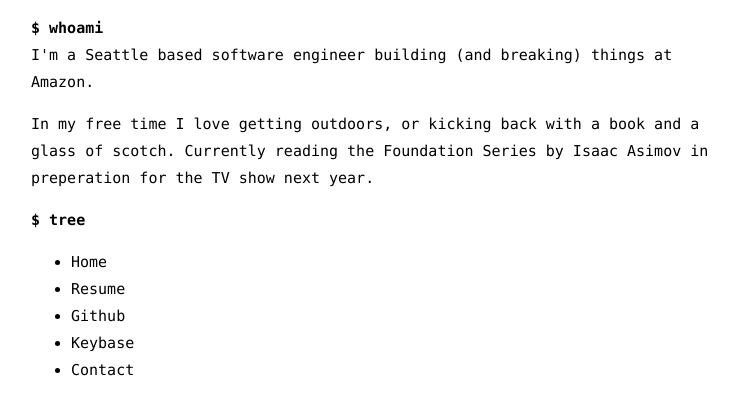
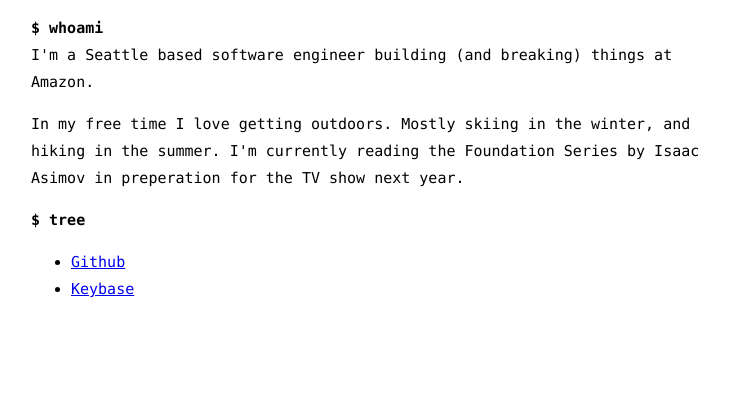
Before and after one commit to chriswr95/personal-website, a React (Create React App) app: page / in a window 1280 px wide. Shown: the top 414 px of the page, without its empty margins (259-997 px from the left). Built offline with nearby package versions, Linux system fonts and the light colour scheme.

Commit message:
Updates to website

```diff
--- a/public/index.html
+++ b/public/index.html
@@ -24,7 +24,7 @@
       work correctly both with client-side routing and a non-root public URL.
       Learn how to configure a non-root public URL by running `npm run build`.
     -->
-    <title>React App</title>
+    <title>Christopher Wright</title>
   </head>
   <body>
     <noscript>You need to enable JavaScript to run this app.</noscript>
--- a/src/App.css
+++ b/src/App.css
@@ -1,9 +1,5 @@
 .App {
   text-align: left;
-
-}
-
-.body {
   margin: 10;
   font-family: "SFMono-Regular", "Source Code Pro", "Consolas", "Menlo", "Courier", monospace;
   font-size: 15px;
@@ -19,12 +15,3 @@
 .main .p {
   margin-bottom: 15px;
 }
-
-@keyframes App-logo-spin {
-  from {
-    transform: rotate(0deg);
-  }
-  to {
-    transform: rotate(360deg);
-  }
-}
--- a/src/App.js
+++ b/src/App.js
@@ -1,10 +1,21 @@
 import React from 'react';
 import './App.css';
+import List from './List';
+
 
 function App() {
+  const items = [
+    {
+      text: "Github",
+      link: "https://github.com/chriswr95"
+    },
+    {
+      text: "Keybase",
+      link: "https://keybase.io/chriswr"
+    }
+  ]
   return (
-    <div className="App">
-      <body className="body">
+      <div className="App">
         <div className="main">
           <p>
             <strong> $ whoami </strong>
@@ -12,32 +23,15 @@ function App() {
             I'm a Seattle based software engineer building (and breaking) things at Amazon.
           </p>
           <p>
-            In my free time I love getting outdoors, or kicking back with a book and a glass of scotch.
-            Currently reading the Foundation Series by Isaac Asimov in preperation for the TV show next year.
+            In my free time I love getting outdoors. Mostly skiing in the winter, and hiking in the summer.
+            I'm currently reading the Foundation Series by Isaac Asimov in preperation for the TV show next year.
           </p>
           <p>
             <strong>$ tree</strong>
-            <ul>
-              <li>
-                Home
-            </li>
-              <li>
-                Resume
-            </li>
-              <li>
-                Github
-            </li>
-              <li>
-                Keybase
-            </li>
-              <li>
-                Contact
-            </li>
-            </ul>
           </p>
+          <List items={items}/>
         </div>
-      </body>
-    </div>
+      </div>
   );
 }
 
--- /dev/null
+++ b/src/List.js
@@ -0,0 +1,17 @@
+import React from 'react';
+import './App.css';
+
+function List(props) {
+    const { items } = props;
+    const listItems = items.map((item, index) => {
+        return <li key={index}><a href={item.link}>{item.text}</a></li>
+    });
+
+    return (
+        <ul>
+            {listItems}
+        </ul>
+    );
+}
+
+export default List;
```
